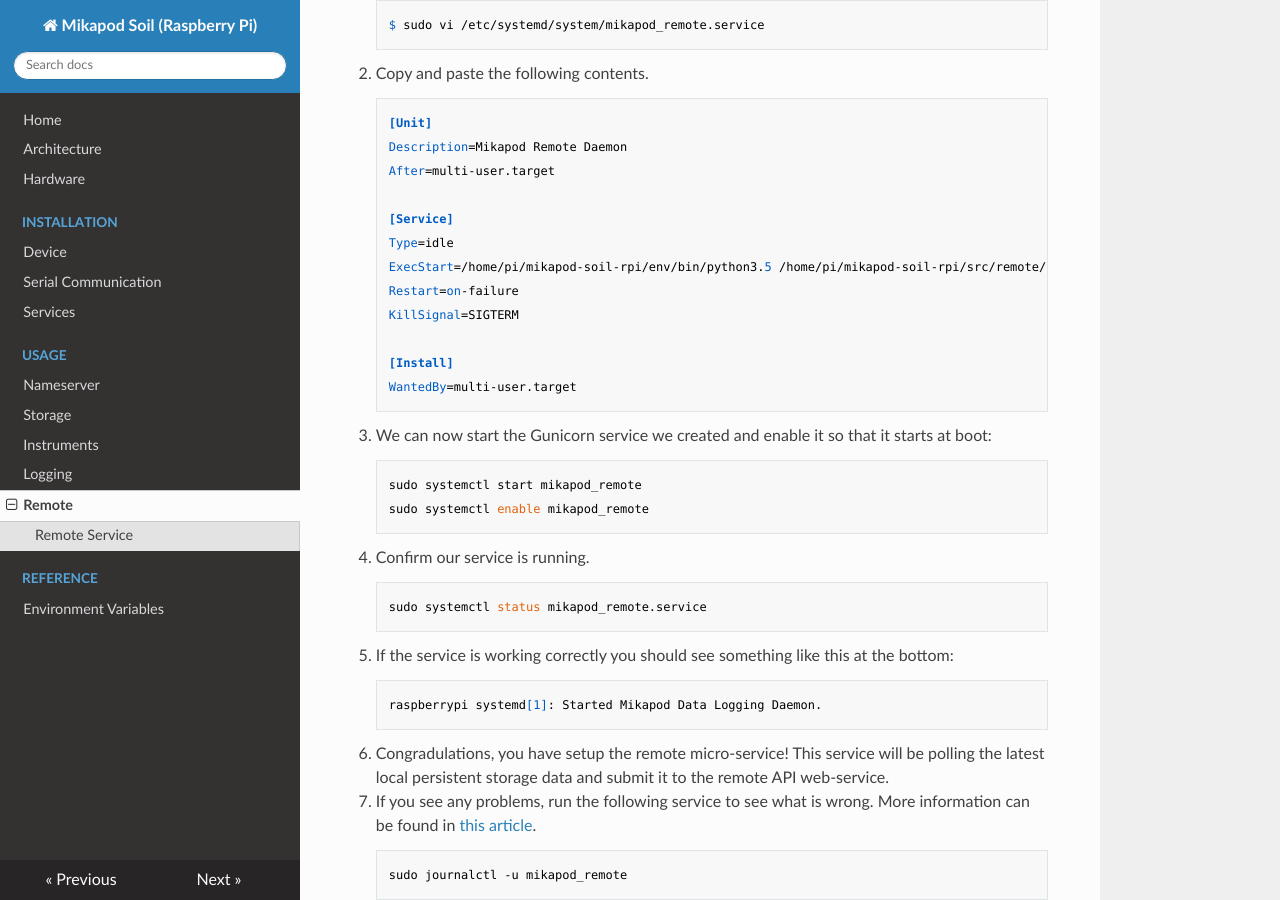
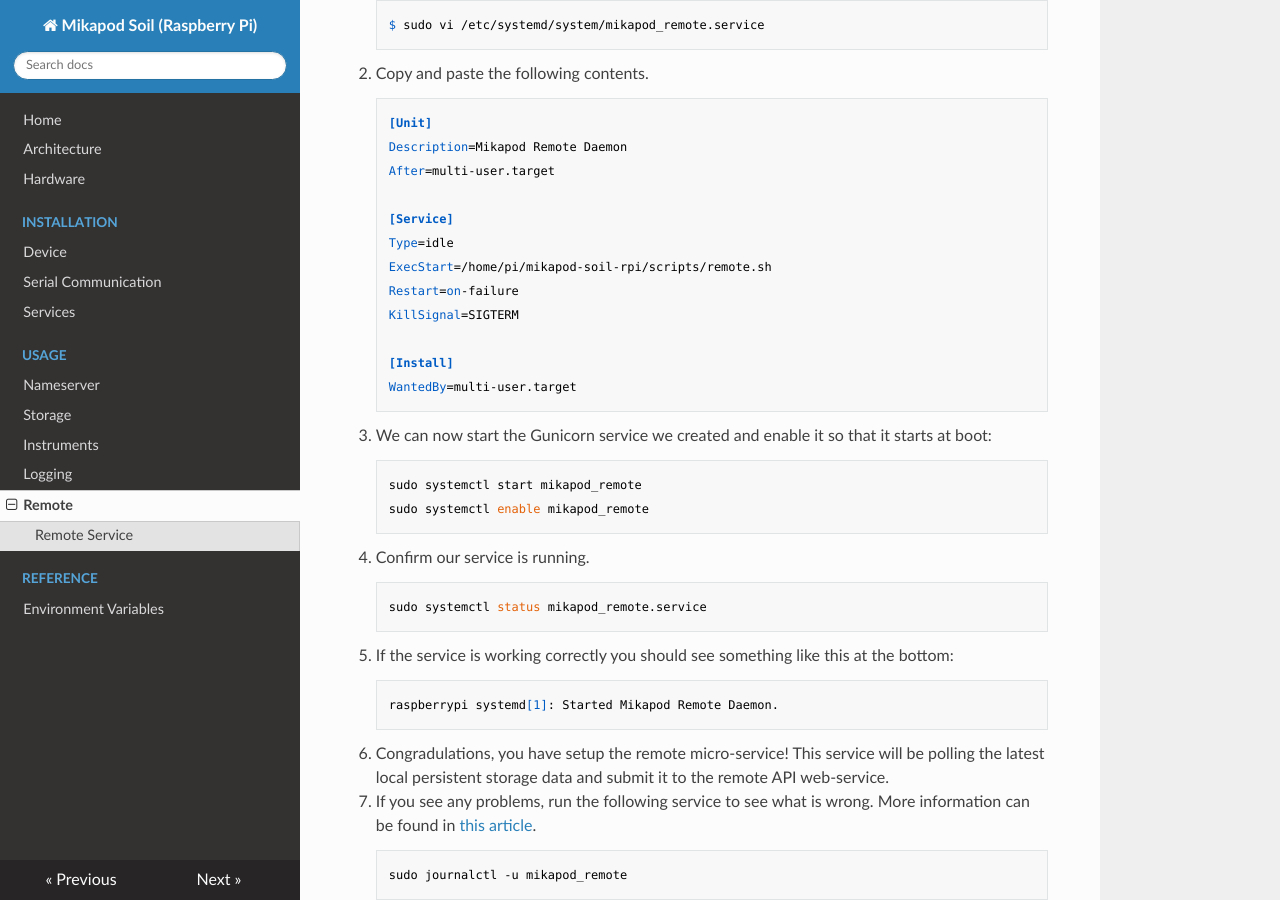
Before and after one commit to mikaponics/mikapod-soil-rpi, an MkDocs documentation site: the page built from docs/usage/remote.md, in a window 1280 px wide and 900 px high, scrolled down 680 px. Built offline with MkDocs 1.6.1, drawn with Linux system fonts in a browser that asks for light colours; nearby versions of some CDN libraries.

Commit message:
Minor changes.

```diff
--- a/docs/usage/remote.md
+++ b/docs/usage/remote.md
@@ -27,7 +27,7 @@
 
         [Service]
         Type=idle
-        ExecStart=/home/pi/mikapod-soil-rpi/env/bin/python3.5 /home/pi/mikapod-soil-rpi/src/remote/remote_service.py
+        ExecStart=/home/pi/mikapod-soil-rpi/scripts/remote.sh
         Restart=on-failure
         KillSignal=SIGTERM
 
@@ -45,7 +45,7 @@
 
 5. If the service is working correctly you should see something like this at the bottom:
 
-        raspberrypi systemd[1]: Started Mikapod Data Logging Daemon.
+        raspberrypi systemd[1]: Started Mikapod Remote Daemon.
 
 6. Congradulations, you have setup the remote micro-service! This service will be polling the latest local persistent storage data and submit it to the remote API web-service.
 
```
Also changed, not shown: docs/usage/instruments.md (+1 -1 lines).
